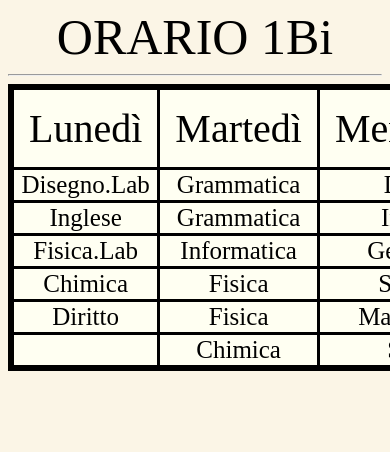
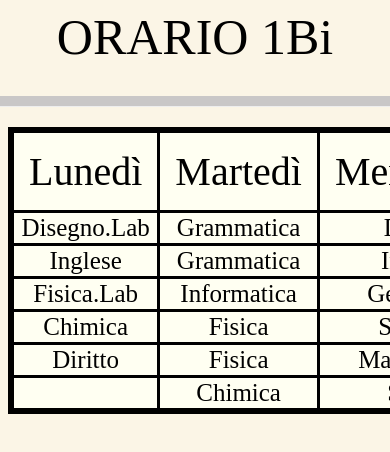
Before and after one commit to Flavio125/orario3b, a plain HTML site: page index.html in a window 390 px wide. Shown: the top 452 px of the page. Drawn offline with Linux system fonts and the light colour scheme.

Commit message:
Try to fix hr don't cover all screen on mobile

```diff
--- a/index.html
+++ b/index.html
@@ -42,6 +42,10 @@
                 background-color: black;
                 color: white;
                 font-size: 30px
+            }
+            hr{
+                margin: 30px -20px 20px;
+                border-top: 10px solid #c9c7c7;
             }
         </style>
     </head>
```
